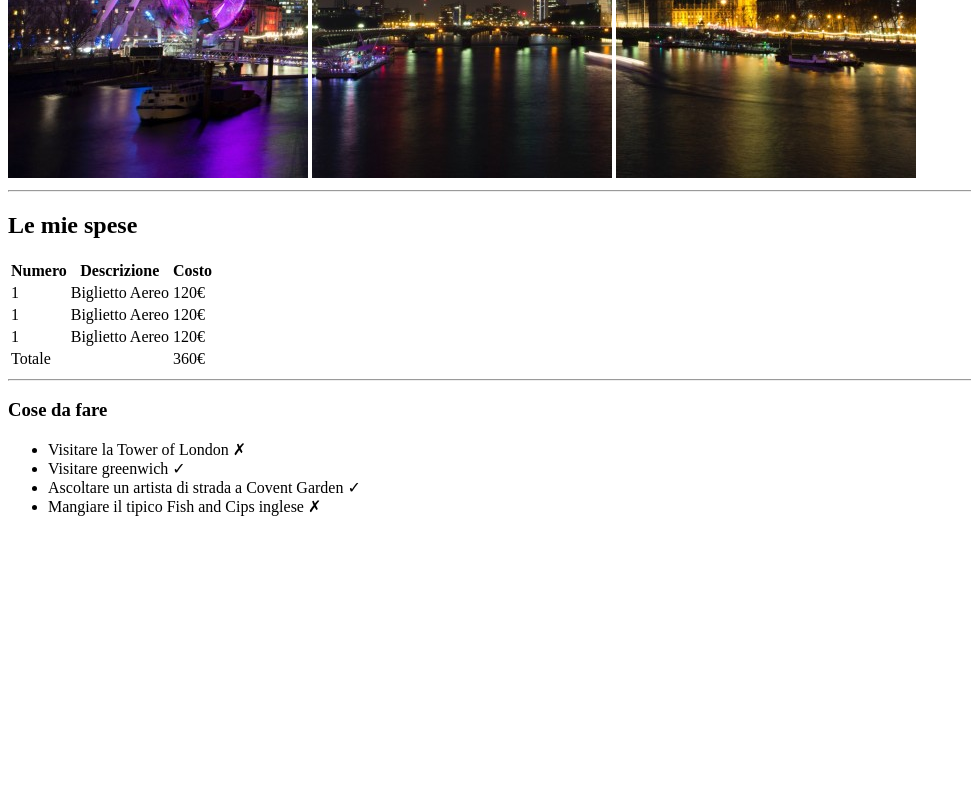
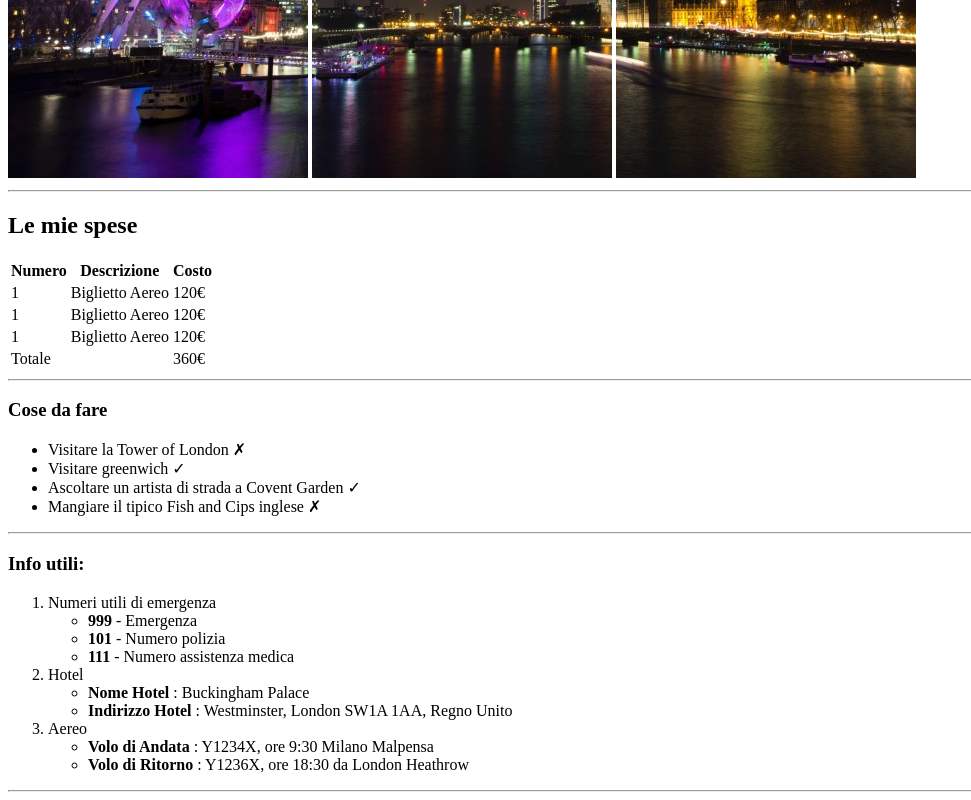
Before and after one commit to SimoneVilardo/html-london-trip, a plain HTML site: page index.html in a window 1280 px wide. Shown: the part 502-1302 px from the top of the page, without its empty margins (0-971 px from the left). Before the commit the page ends 1034 px from the top, so only its background shows below. Drawn offline with Linux system fonts and the light colour scheme.

Commit message:
fine main con parte 3 di info+lista+commenti

```diff
--- a/index.html
+++ b/index.html
@@ -97,7 +97,6 @@
         </div>
         <!-- Fine Le mie spese + tabella -->
 
-
         <!-- Inizio cose da fare + lista -->
         <div>
             <h3>
@@ -117,10 +116,57 @@
                     Mangiare il tipico Fish and Cips inglese &cross;
                 </li>
             </ul>
+            <hr>
 
         </div>
         <!-- Fine cose da fare + lista -->
 
+        <!-- Inizio info utili + descrizione -->
+        <div>
+            <h3>
+                Info utili:
+            </h3>
+            <ol>
+                <li>
+                    Numeri utili di emergenza
+                    <ul>
+                        <li>
+                            <strong>999</strong> - Emergenza
+                        </li>
+                        <li>
+                            <strong>101</strong> - Numero polizia
+                        </li>
+                        <li>
+                            <strong>111</strong> - Numero assistenza medica
+                        </li>
+                    </ul>
+                </li>
+                <li>
+                   Hotel
+                   <ul>
+                     <li>
+                        <strong>Nome Hotel</strong> : Buckingham Palace
+                     </li>
+                     <li>
+                        <strong>Indirizzo Hotel</strong> : Westminster, London SW1A 1AA, Regno Unito
+                     </li>
+                   </ul>
+                </li>
+                <li>
+                    Aereo
+                    <ul>
+                      <li>
+                         <strong>Volo di Andata</strong> : Y1234X, ore 9:30 Milano Malpensa
+                      </li>
+                      <li>
+                         <strong>Volo di Ritorno</strong> : Y1236X, ore 18:30 da London Heathrow
+                      </li>
+                    </ul>
+                 </li>
+            </ol>
+            <hr>
+        </div>
+        <!-- fine info utili + descrizione -->
 
     </main>
     <!-- fine corpo della pagina -->
```
